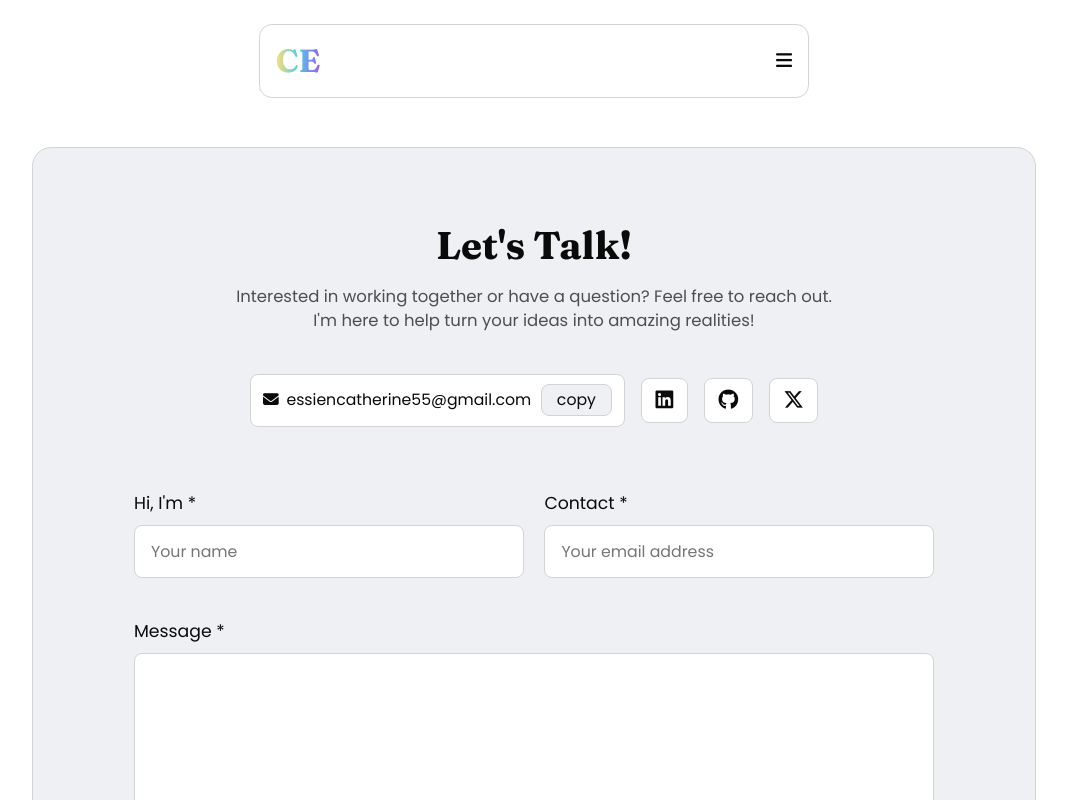
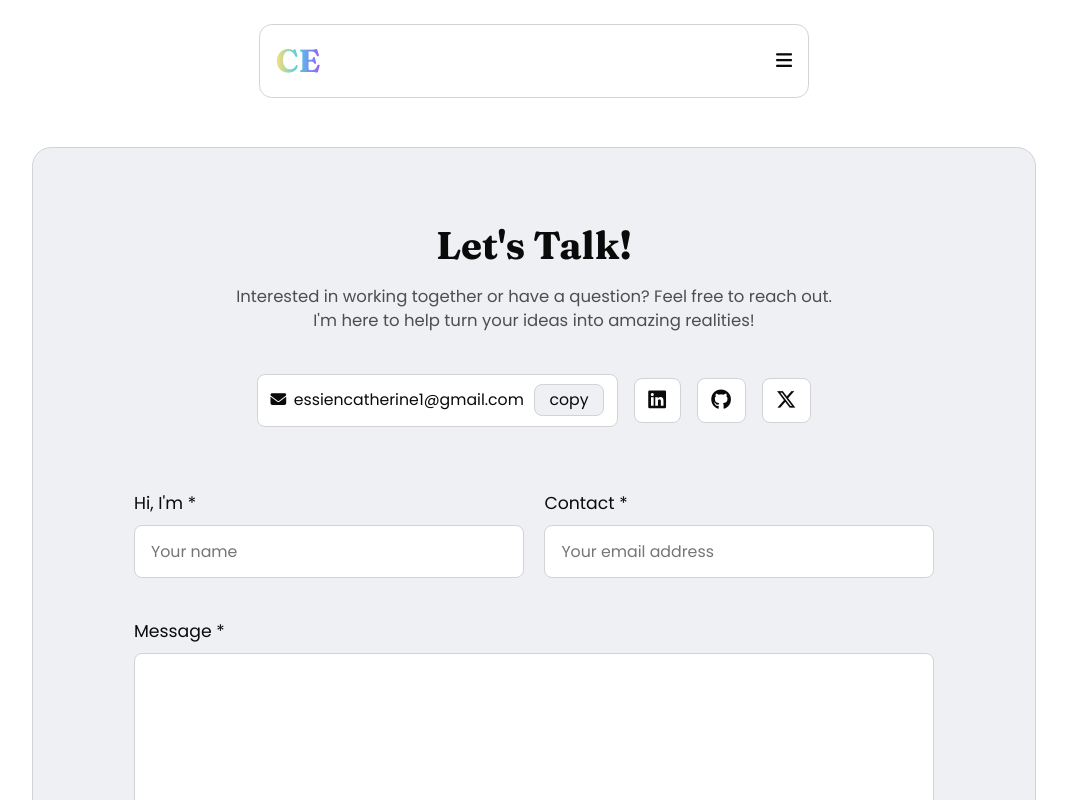
Before and after one commit to Destiny-Isiguzo/Catherine-Essiens-Portfolio, a plain HTML site: page index.html in a window 1280 px wide. Both pictures are taken after a click on the element "Copy". Shown: the part 5275-6075 px from the top of the page, without its empty margins (106-1173 px from the left). Drawn offline with nearby package versions, Linux system fonts and the light colour scheme.

Commit message:
File update

```diff
--- a/index.html
+++ b/index.html
@@ -451,7 +451,7 @@
 							<!-- <a href="mailto:essiencatherine55@gmail.com" target="_blank" rel="noreferrer noopener">
 								essiencatherine55@gmail.com
 							</a> -->
-							essiencatherine55@gmail.com
+							essiencatherine1@gmail.com
 						</div>
 						<div class="copy-btn" id="copy-btn" title="Copy email">Copy</div>
 					</div>
@@ -486,7 +486,7 @@
 						</a>
 					</div>
 				</div>
-				<form class="contact-form" action="https://formsubmit.co/essiencatherine55@gmail.com" method="post">
+				<form class="contact-form" action="https://formsubmit.co/essiencatherine1@gmail.com" method="post">
 					<div class="name-email-container">
 						<div class="name-container">
 							<label for="name">
--- a/src/main.js
+++ b/src/main.js
@@ -205,7 +205,7 @@ const copyBtn = document.getElementById('copy-btn');
 
 copyBtn.addEventListener('click', () => {
 	// Copy the text to clipboard
-	const success = copyToClipboard('essiencatherine55@gmail.com');
+	const success = copyToClipboard('essiencatherine1@gmail.com');
 	if (success) {
 		// Change the inner text to "copied"
 		copyBtn.innerText = 'copied!';
```
